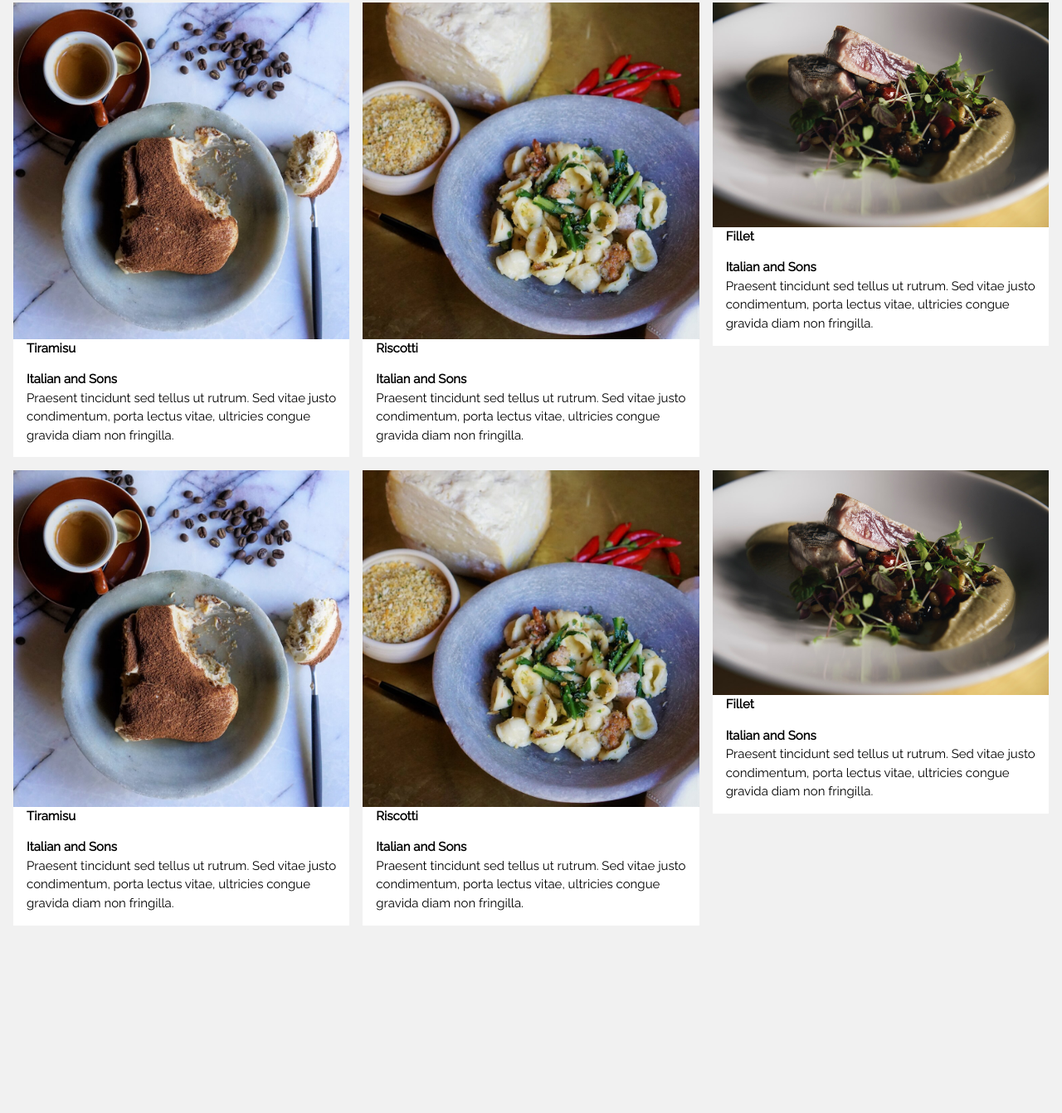
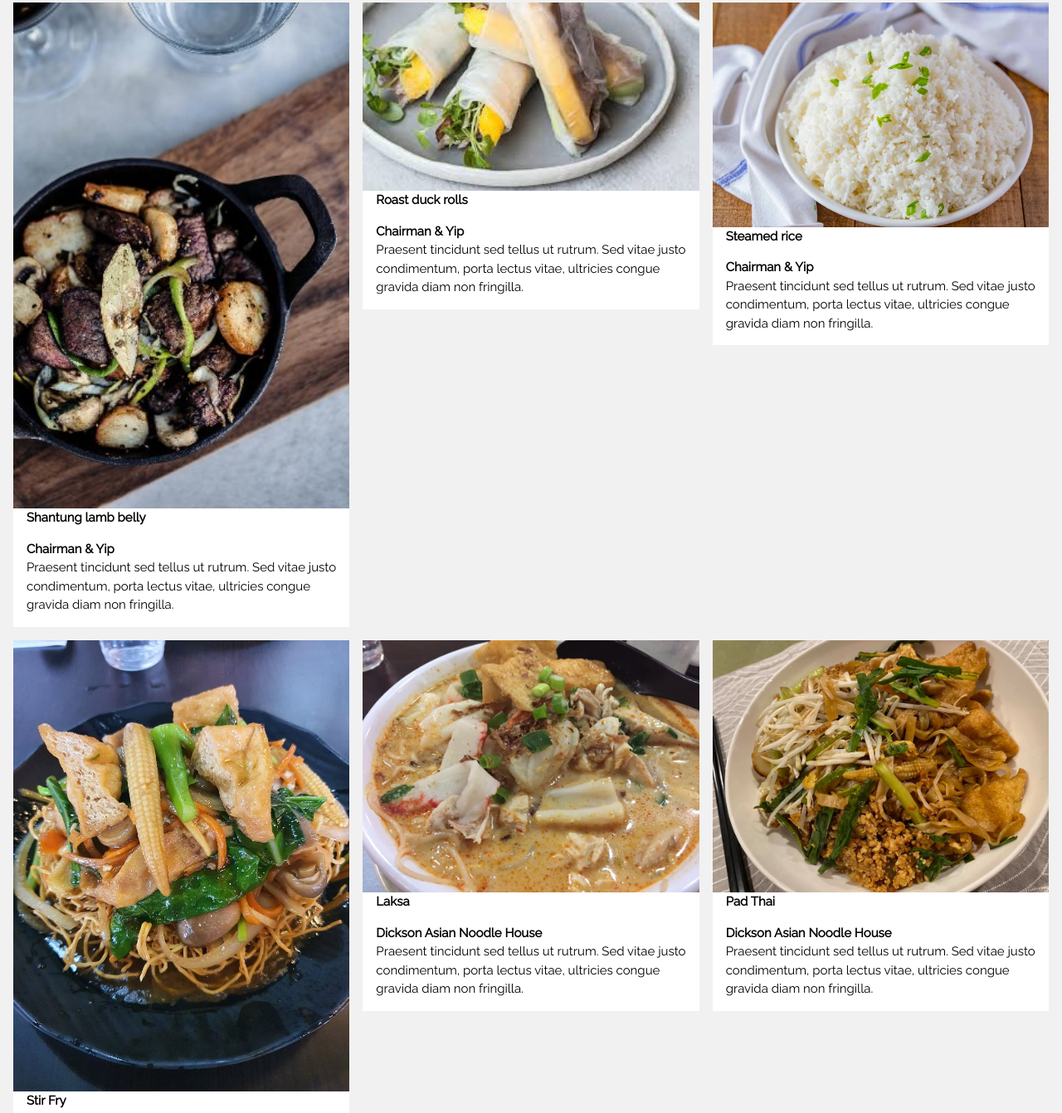
Before and after one commit to Reshma-M-A/Web-Design-Assignment1, a plain HTML site: page Dishes.html in a window 1280 px wide. Shown: the part 2068-3410 px from the top of the page at 83% size. Before the commit the page ends 3200 px from the top, so only its background shows below. Drawn offline with nearby package versions, Linux system fonts and the light colour scheme.

Commit message:
wip dishes

```diff
--- a/Dishes.html
+++ b/Dishes.html
@@ -170,26 +170,26 @@
     <!--fifth photo grid-->
     <div class="w3-row-padding">
         <div class="w3-third w3-container w3-margin-bottom">
-            <img src="images/Tira1.jpg" alt="Norway" style="width:100%" class="w3-hover-opacity">
+            <img src="images/beef.jpg" alt="Lamb" style="width:100%" class="w3-hover-opacity">
             <div class="w3-container w3-white">
-                <p><b>Tiramisu</b></p>
-                <b>Italian and Sons</b>
+                <p><b>Shantung lamb belly</b></p>
+                <b>Chairman & Yip</b>
                 <p>Praesent tincidunt sed tellus ut rutrum. Sed vitae justo condimentum, porta lectus vitae, ultricies congue gravida diam non fringilla.</p>
             </div>
         </div>
         <div class="w3-third w3-container w3-margin-bottom">
-            <img src="images/pasta3.jpg" alt="Pasta" style="width:100%" class="w3-hover-opacity">
+            <img src="images/roll_duck.jpeg" alt="Pasta" style="width:100%" class="w3-hover-opacity">
             <div class="w3-container w3-white">
-                <p><b>Riscotti</b></p>
-                <b>Italian and Sons</b>
+                <p><b>Roast duck rolls</b></p>
+                <b>Chairman & Yip</b>
                 <p>Praesent tincidunt sed tellus ut rutrum. Sed vitae justo condimentum, porta lectus vitae, ultricies congue gravida diam non fringilla.</p>
             </div>
         </div>
         <div class="w3-third w3-container">
-            <img src="images/is_meat.jpg" alt="Fillet" style="width:100%" class="w3-hover-opacity">
+            <img src="images/rice.jpg" alt="Fillet" style="width:100%" class="w3-hover-opacity">
             <div class="w3-container w3-white">
-                <p><b>Fillet</b></p>
-                <b>Italian and Sons</b>
+                <p><b>Steamed rice</b></p>
+                <b>Chairman & Yip</b>
                 <p>Praesent tincidunt sed tellus ut rutrum. Sed vitae justo condimentum, porta lectus vitae, ultricies congue gravida diam non fringilla.</p>
             </div>
         </div>
@@ -197,26 +197,26 @@
     <!--sixth photo grid-->
     <div class="w3-row-padding">
         <div class="w3-third w3-container w3-margin-bottom">
-            <img src="images/Tira1.jpg" alt="Norway" style="width:100%" class="w3-hover-opacity">
+            <img src="images/dickson_dish.jpg" alt="Stir-fried" style="width:100%" class="w3-hover-opacity">
             <div class="w3-container w3-white">
-                <p><b>Tiramisu</b></p>
-                <b>Italian and Sons</b>
+                <p><b>Stir Fry</b></p>
+                <b>Dickson Asian Noodle House</b>
                 <p>Praesent tincidunt sed tellus ut rutrum. Sed vitae justo condimentum, porta lectus vitae, ultricies congue gravida diam non fringilla.</p>
             </div>
         </div>
         <div class="w3-third w3-container w3-margin-bottom">
-            <img src="images/pasta3.jpg" alt="Pasta" style="width:100%" class="w3-hover-opacity">
+            <img src="images/laksa.jpg" alt="Laksa" style="width:100%" class="w3-hover-opacity">
             <div class="w3-container w3-white">
-                <p><b>Riscotti</b></p>
-                <b>Italian and Sons</b>
+                <p><b>Laksa</b></p>
+                <b>Dickson Asian Noodle House</b>
                 <p>Praesent tincidunt sed tellus ut rutrum. Sed vitae justo condimentum, porta lectus vitae, ultricies congue gravida diam non fringilla.</p>
             </div>
         </div>
         <div class="w3-third w3-container">
-            <img src="images/is_meat.jpg" alt="Fillet" style="width:100%" class="w3-hover-opacity">
+            <img src="images/pad_thai.jpg" alt="Pad-Thai" style="width:100%" class="w3-hover-opacity">
             <div class="w3-container w3-white">
-                <p><b>Fillet</b></p>
-                <b>Italian and Sons</b>
+                <p><b>Pad Thai</b></p>
+                <b>Dickson Asian Noodle House</b>
                 <p>Praesent tincidunt sed tellus ut rutrum. Sed vitae justo condimentum, porta lectus vitae, ultricies congue gravida diam non fringilla.</p>
             </div>
         </div>
```
Also changed, not shown: images/beef.jpg (added), images/dickson_dish.jpg (added), images/laksa.jpg (added), images/pad_thai.jpg (added), images/rice.jpg (added), images/roll_duck.jpeg (added).
